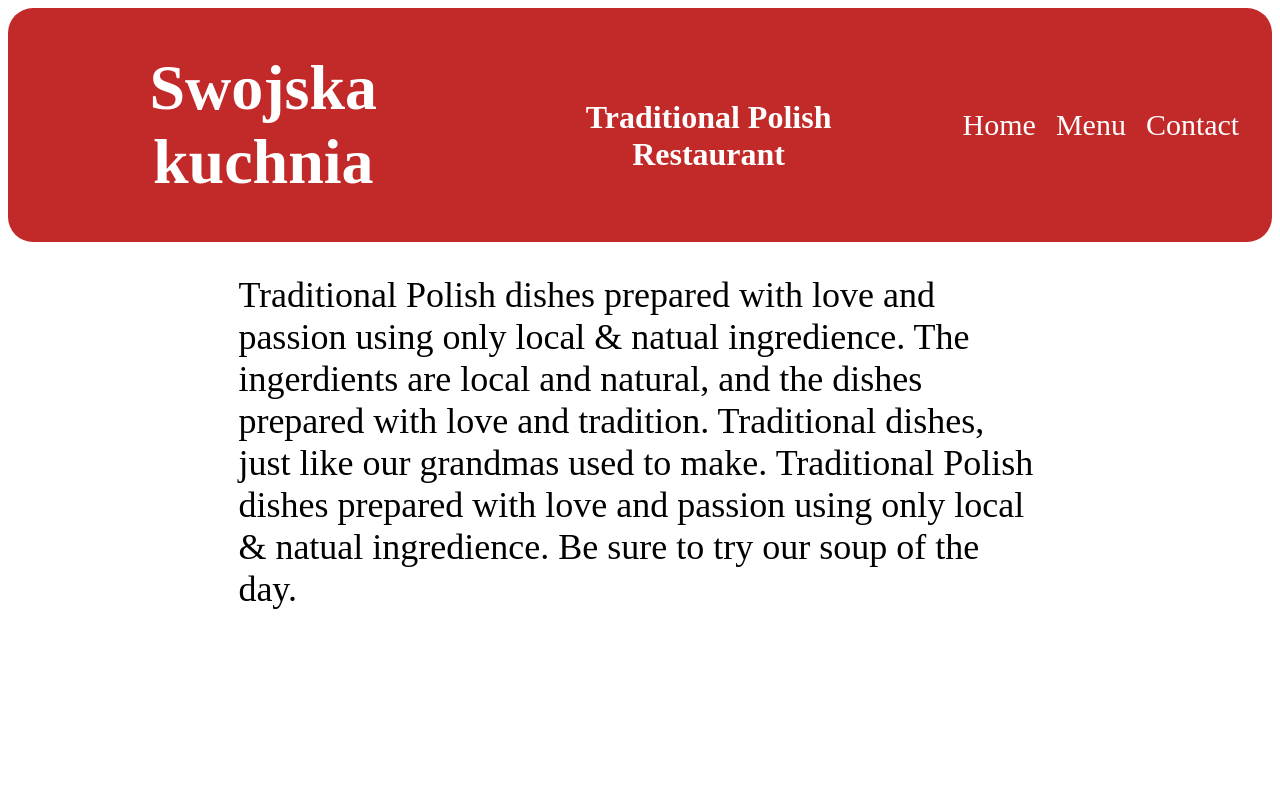
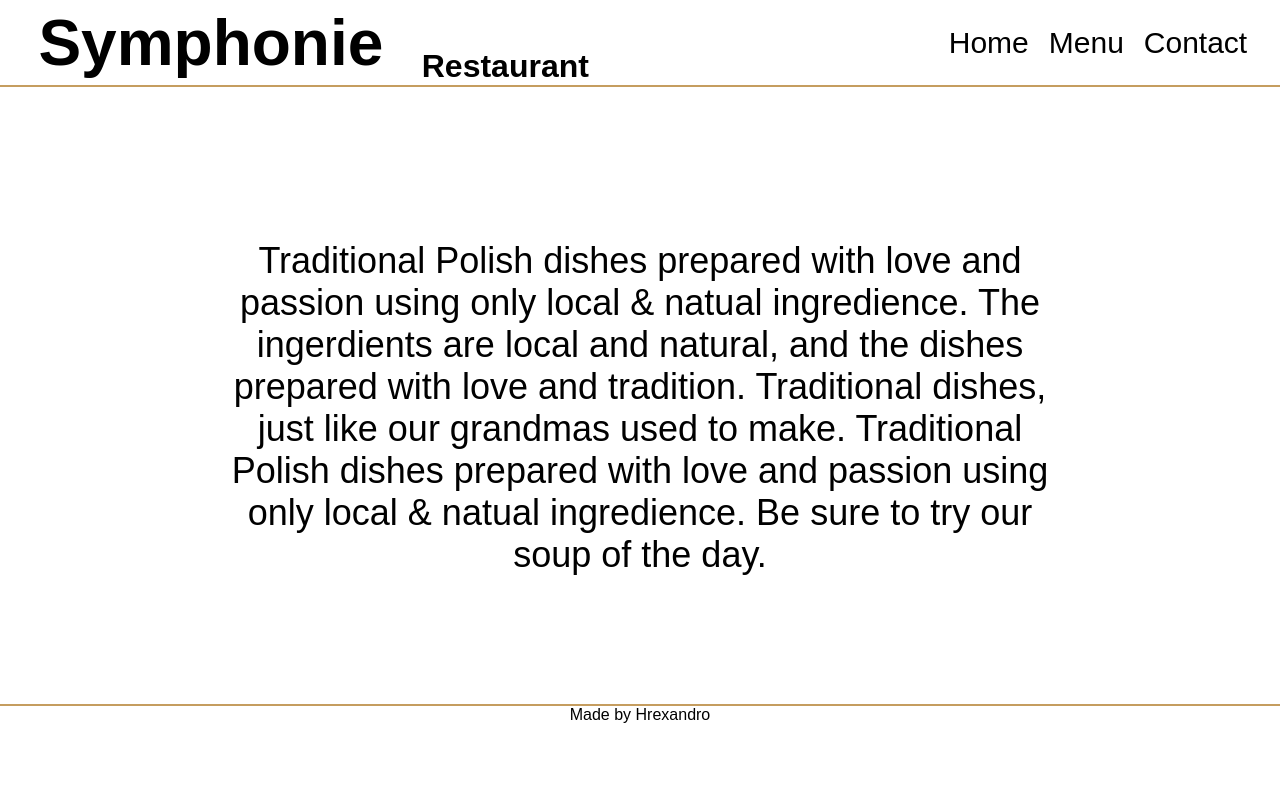
Before and after one commit to Hrexandro/restaurant-page, a website built with webpack: page dist/index.html in a window 1280 px wide. Built offline with nearby package versions, Linux system fonts and the light colour scheme.

Commit message:
change content organisation, improve style

```diff
--- a/src/home.js
+++ b/src/home.js
@@ -7,7 +7,7 @@ const home = () => {
     description.setAttribute('id', 'description')
 
 
-    document.body.appendChild(descriptionContainer);
+    document.getElementById('main').appendChild(descriptionContainer);
     descriptionContainer.appendChild(description);
     console.log('kpa')
 }
--- a/src/index.js
+++ b/src/index.js
@@ -1,4 +1,12 @@
 import loadHomepage from './home.js'
+
+// TO DO:
+// SET THE OTHER PAGES WITH CONTENT
+// ADD PAGE SWITCHING LOGIC TO index.JS
+let content = document.createElement('div');
+content.setAttribute('id','content');
+document.body.appendChild(content);
+
 
 let header = document.createElement('header');
 let navbar = document.createElement('nav');
@@ -8,16 +16,16 @@ styleSheet.href = 'style.css';
 styleSheet.rel = 'stylesheet';
 document.head.appendChild(styleSheet);
 
-document.body.appendChild(header);
+content.appendChild(header);
 header.appendChild(navbar);
 
 let subtitle = document.createElement('h2');
 header.prepend(subtitle);
-subtitle.textContent = "Traditional Polish Restaurant"
+subtitle.textContent = "Restaurant"
 
 let title = document.createElement('h1');
 header.prepend(title);
-title.textContent = "Swojska kuchnia"
+title.textContent = "Symphonie"
 
 function addLinkToNavbar (name, reference){
     let link = document.createElement('a')
@@ -30,6 +38,14 @@ addLinkToNavbar('Home','#')
 addLinkToNavbar('Menu','#')
 addLinkToNavbar('Contact','#')
 
+let main = document.createElement('main');
+content.appendChild(main);
+main.setAttribute('id','main')
+
+let footer = document.createElement('footer');
+content.appendChild(footer)
+footer.textContent = 'Made by Hrexandro'
+
 
 
 loadHomepage();
--- a/webpack.config.js
+++ b/webpack.config.js
@@ -15,7 +15,7 @@ module.exports = {
   },
   plugins: [
     new HtmlWebpackPlugin({
-      title: 'Traditional Polish Restaurant',
+      title: 'Symphonie Restaurant',
     }),
   ],
   output: {
```
Also changed, not shown: dist/home.js, dist/index.html, dist/index.js, dist/style.css.
